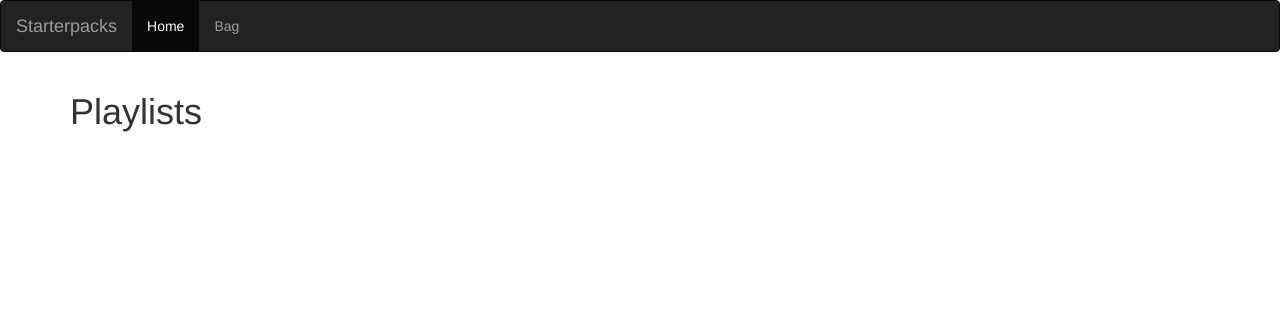
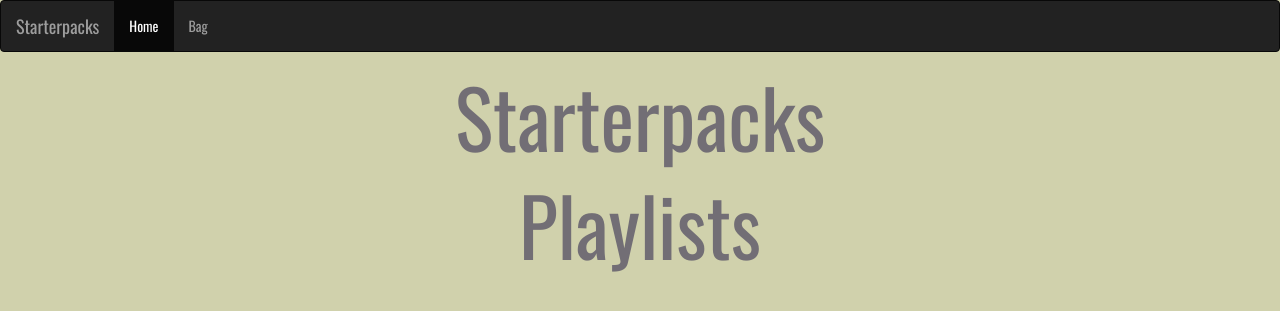
Before and after one commit to soundreaper/contractor, a Flask app: page / in a window 1280 px wide. Shown: the top 311 px of the page. Run offline with Flask 2, Linux system fonts and the light colour scheme; data that the repository does not hold is empty; some libraries are stand-ins or nearby versions.

Commit message:
edit base.html for basic website structure

```diff
--- a/templates/base.html
+++ b/templates/base.html
@@ -1,21 +1,25 @@
-<!-- templates/base.html -->
-
 <!doctype html>
 <html>
   <head>
       <meta charset='utf-8'>
-    <title>Playlister</title>
+      <title>Starterpacks</title>
+
       <!-- Latest compiled and minified CSS -->
       <link rel='stylesheet' href='https://maxcdn.bootstrapcdn.com/bootstrap/3.3.7/css/bootstrap.min.css'>
+      <link href="https://fonts.googleapis.com/css?family=Oswald&display=swap" rel="stylesheet">
+      <link rel='stylesheet' href='../static/style.css'>
   </head>
+
   <body>
       {% include 'partials/navbar.html' %}
+
+      <h1>Starterpacks</h1>
+
       <div class='container'>
         {% block content %}{% endblock %}
       </div>
 
       <!-- Latest compiled and minified JavaScript -->
       <script src='https://maxcdn.bootstrapcdn.com/bootstrap/3.3.7/js/bootstrap.min.js'></script>
-
   </body>
 </html>
```
Lines whose indentation alone changed are shown as unchanged.
